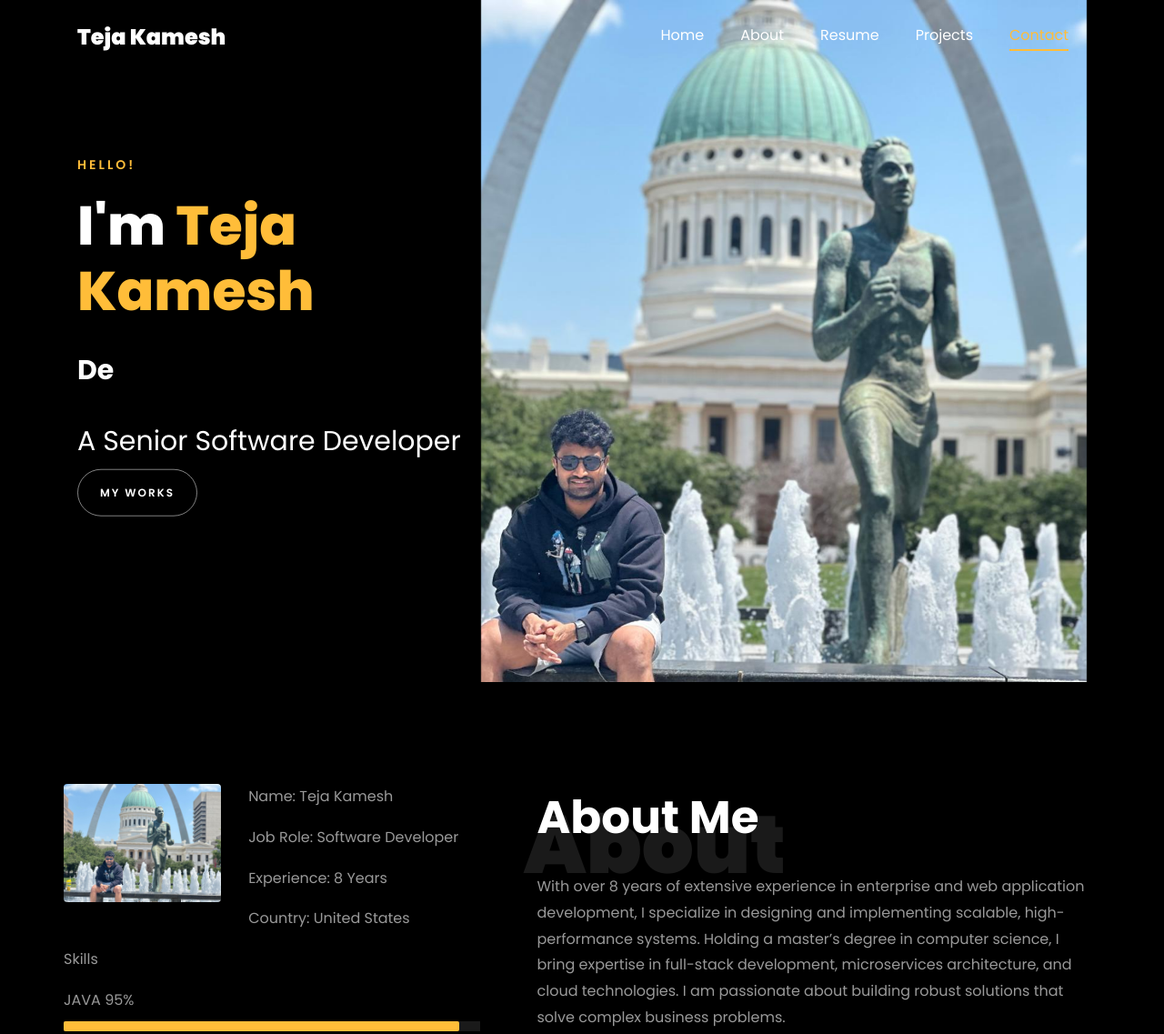
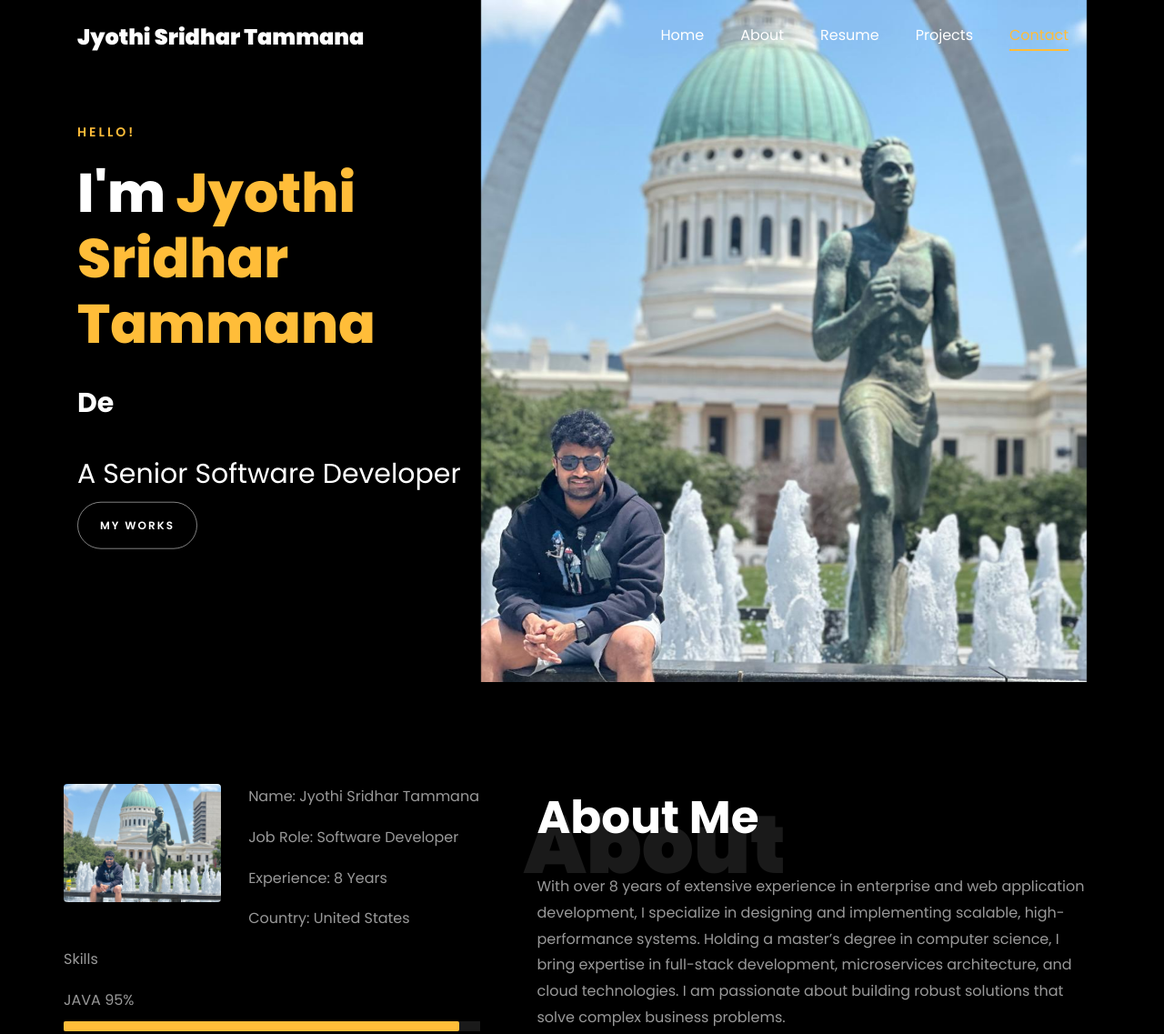
Before and after one commit to sridhar0107/sridharportfolio, a plain HTML site: page index.html in a window 1280 px wide. Shown: the top 1137 px of the page at 91% size. Drawn offline with Linux system fonts and the light colour scheme; files whose address does not match are found by name.

Commit message:
Add files via upload

```diff
--- a/index.html
+++ b/index.html
@@ -119,7 +119,7 @@
 
     <nav class="navbar navbar-expand-lg navbar-dark ftco_navbar ftco-navbar-light site-navbar-target" id="ftco-navbar">
 	    <div class="container">
-	      <a class="navbar-brand" href="index.html">Teja Kamesh</a>
+	      <a class="navbar-brand" href="index.html"> Jyothi Sridhar Tammana</a>
 	      <button class="navbar-toggler js-fh5co-nav-toggle fh5co-nav-toggle" type="button" data-toggle="collapse" data-target="#ftco-nav" aria-controls="ftco-nav" aria-expanded="false" aria-label="Toggle navigation">
 	        <span class="oi oi-menu"></span> Menu
 	      </button>
@@ -147,7 +147,7 @@
 		          <div class="one-forth d-flex  align-items-center ftco-animate" data-scrollax=" properties: { translateY: '70%' }">
 		          	<div class="text">
 		          		<span class="subheading">Hello!</span>
-			            <h1 class="mb-4 mt-3">I'm <span>Teja Kamesh</span></h1>
+			            <h1 class="mb-4 mt-3">I'm <span>Jyothi Sridhar Tammana</span></h1>
 
 						<!-- Element to contain animated typing -->
 						<span id="typing-animation"></span>
@@ -189,7 +189,7 @@
 			            <h2>A Senior Software Developer</h2>
 						<!-- <h2 class="d-flex" style="margin-bottom: 0">With over 5 years of experience</h2> -->
 						<!-- <br> -->
-			            <p><a href="https://github.com/tejakamesh" class="btn btn-white btn-outline-white py-3 px-4">My works</a></p>
+			            <p><a href="https://github.com/sridhar77777" class="btn btn-white btn-outline-white py-3 px-4">My works</a></p>
 		            </div>
 		          </div>
 	        	</div>
@@ -217,7 +217,7 @@
 									<!-- Details next to profile image -->
 									<div class="col-sm-6 col-md-7">
 									  <div class="about-info">
-										<p><span class="title-s">Name: </span> <span>Teja Kamesh</span></p>
+										<p><span class="title-s">Name: </span> <span>Jyothi Sridhar Tammana</span></p>
 										<p><span class="title-s">Job Role: </span> <span>Software Developer</span></p>
 										<p><span class="title-s">Experience: </span> <span>8 Years</span></p>
 										<p><span class="title-s">Country: </span> <span>United States</span></p>
@@ -295,7 +295,7 @@
 									<span class="number" data-number="15">0</span> <span>+</span>
 									<span>&nbsp; Projects completed</span>
 								</p>
-								<p><a href="http://www.linkedin.com/in/tejakameshgattu" class="btn btn-primary py-3 px-3">LinkedIn</a></p>
+								<p><a href="http://www.linkedin.com/in/jyothisridhartammana" class="btn btn-primary py-3 px-3">LinkedIn</a></p>
 							</div>
 						</div>
 					</div>
```
